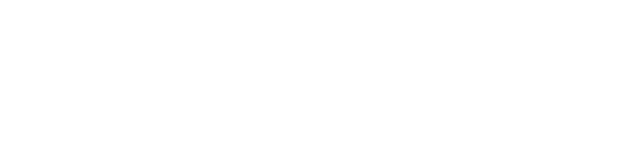
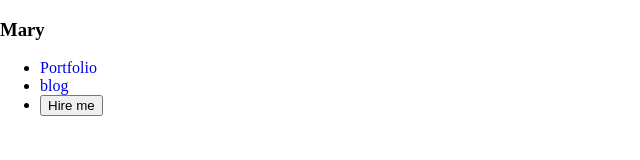
Before and after one commit to miltonahmed/p-developer-protfolio, a plain HTML site: page index.html in a window 1280 px wide. Shown: the whole page, without its empty margins (0-640 px from the left). Drawn offline with Linux system fonts and the light colour scheme.

Commit message:
add common css

```diff
--- a/Styles/style.css
+++ b/Styles/style.css
@@ -0,0 +1,23 @@
+/* Common Css  */
+body{
+    margin: 0;
+    padding: 0;
+}
+
+a{
+    text-decoration: none;
+}
+
+/* Variable  */
+:root{
+    --font-family:'Open Sans', sans-serif;
+    --font-Regular:400;
+    --font-Medium:500;
+    --font-SemiBold:600;
+    --font-Bold:700;
+    --font-ExtraBold:800;
+    --color-orange:#FD6E0A;
+    --color-dark01:#181818;
+    --color-dark02:#474747;
+    --color-dark03:#757575;
+}
--- a/index.html
+++ b/index.html
@@ -9,19 +9,9 @@
     <title>Developer Frotfolio</title>
 
     <!-- Google Fonts  -->
-    <link
-      rel="preconnect"
-      href="https://fonts.googleapis.com"
-    />
-    <link
-      rel="preconnect"
-      href="https://fonts.gstatic.com"
-      crossorigin
-    />
-    <link
-      href="https://fonts.googleapis.com/css2?family=Open+Sans:wght@400;500;600;700&display=swap"
-      rel="stylesheet"
-    />
+    <link rel="preconnect" href="https://fonts.googleapis.com">
+<link rel="preconnect" href="https://fonts.gstatic.com" crossorigin>
+<link href="https://fonts.googleapis.com/css2?family=Open+Sans:wght@400;500;600;700;800&display=swap" rel="stylesheet">
 
     <!-- Link Css  -->
     <link
@@ -31,5 +21,19 @@
   </head>
   <body>
 
+    <!-- header Section Start  -->
+    <header>
+        <nav class="header">
+            <h3>Mary</h3>
+            <ul>
+                <li><a href="#">Portfolio</a></li>
+                <li><a href="#">blog</a></li>
+                <li><a href="#"></a>
+                <button>Hire me</button></li>
+            </ul>
+        </nav>
+    </header>
+    <!-- header Section End -->
+
   </body>
 </html>
```
